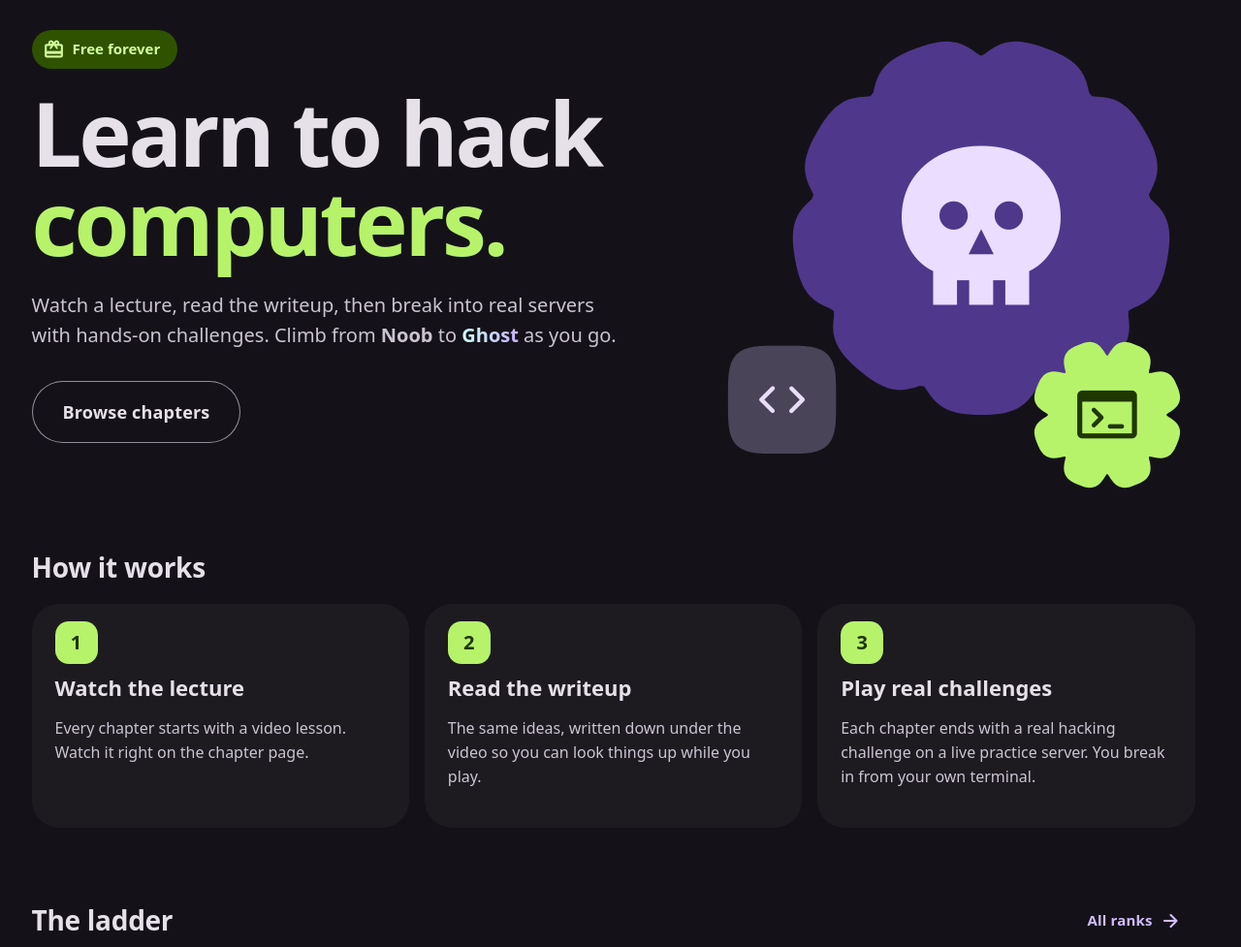
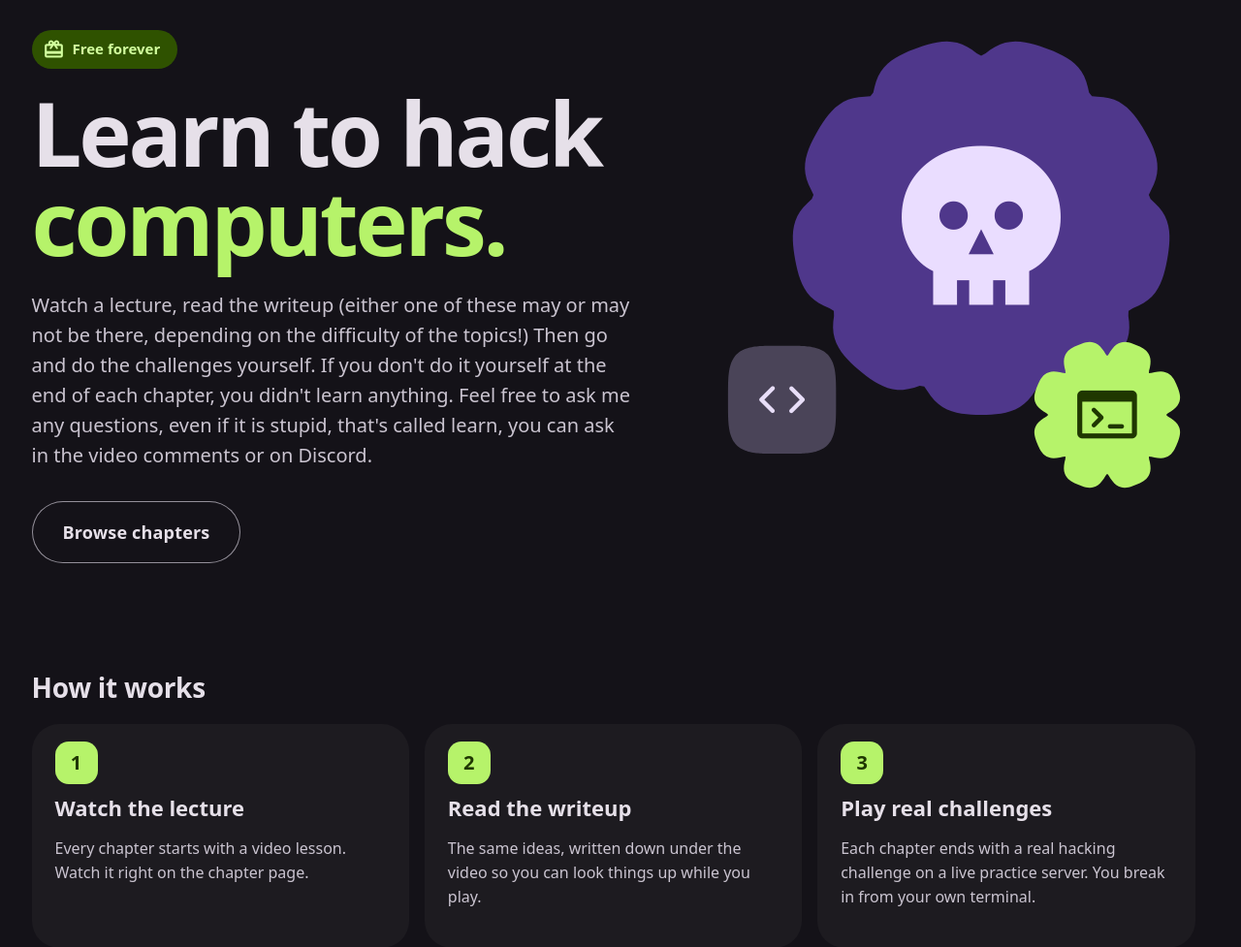
Before and after one commit to politejackal/pwnctual, a Flask app: page / in a window 1280 px wide. Shown: the part 114-1091 px from the top of the page at 97% size. Run offline with Flask 3, Linux system fonts and the light colour scheme; some web fonts are replaced.

Commit message:
Home page: new intro text for signed-out visitors
Co-Authored-By: Claude Opus 5.5 <noreply@anthropic.com>
Claude-Session: https://claude.ai/code/session_01HmQrw3mdou2hX8cRBf4nnN

```diff
--- a/pwnctual/templates/index.html
+++ b/pwnctual/templates/index.html
@@ -34,8 +34,10 @@
   {% else %}
     <a class="free-badge" href="/learn"><span class="material-symbols-rounded">redeem</span>Free forever</a>
     <h1 class="display-l"><span class="sr-only">Learn to hack computers, the web, networks, binaries, kernels and browsers.</span><span aria-hidden="true">Learn to hack<br><em><span class="rotator" data-words="computers,the web,networks,binaries,kernels,browsers"><span class="rot-word">computers</span></span>.</em></span></h1>
-    <p class="lede">Watch a lecture, read the writeup, then break into real servers with
-      hands-on challenges. Climb from <b>Noob</b> to <b class="ghost-name">Ghost</b> as you go.</p>
+    <p class="lede">Watch a lecture, read the writeup (either one of these may or may not be there, depending on the
+      difficulty of the topics!) Then go and do the challenges yourself. If you don't do it yourself at the end of each
+      chapter, you didn't learn anything. Feel free to ask me any questions, even if it is stupid, that's called learn,
+      you can ask in the video comments or on Discord.</p>
     <div class="row">
       {% if first %}<a class="btn lg" href="{{ first.url }}"><span class="material-symbols-rounded">play_arrow</span>Start with chapter 0</a>{% endif %}
       <a class="btn lg outlined" href="/learn">Browse chapters</a>
```
